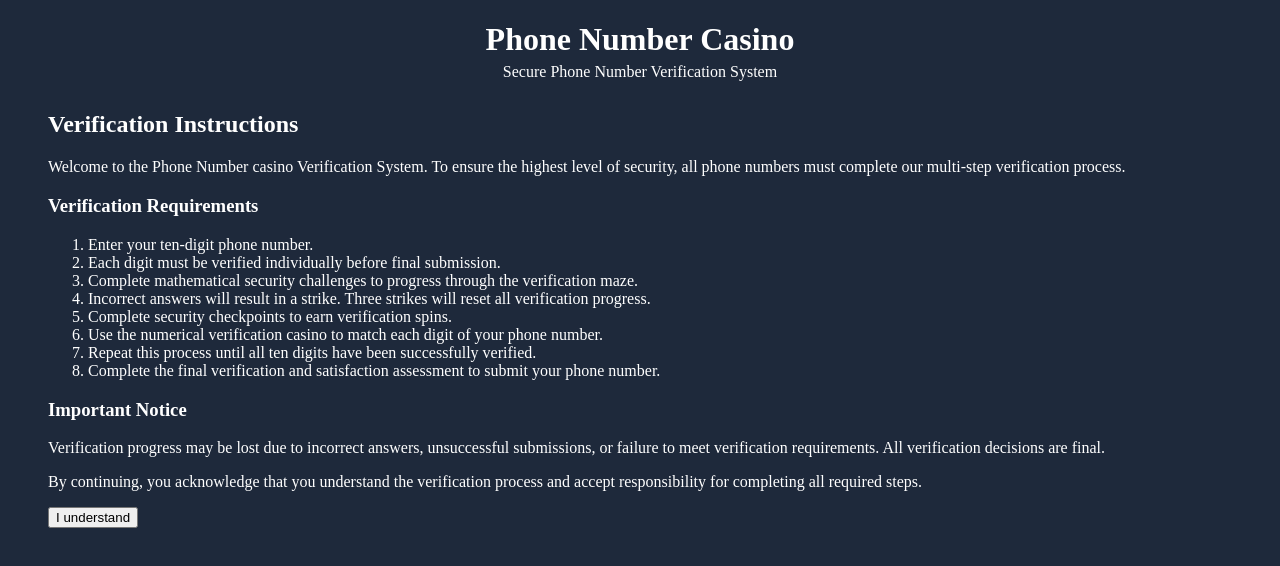
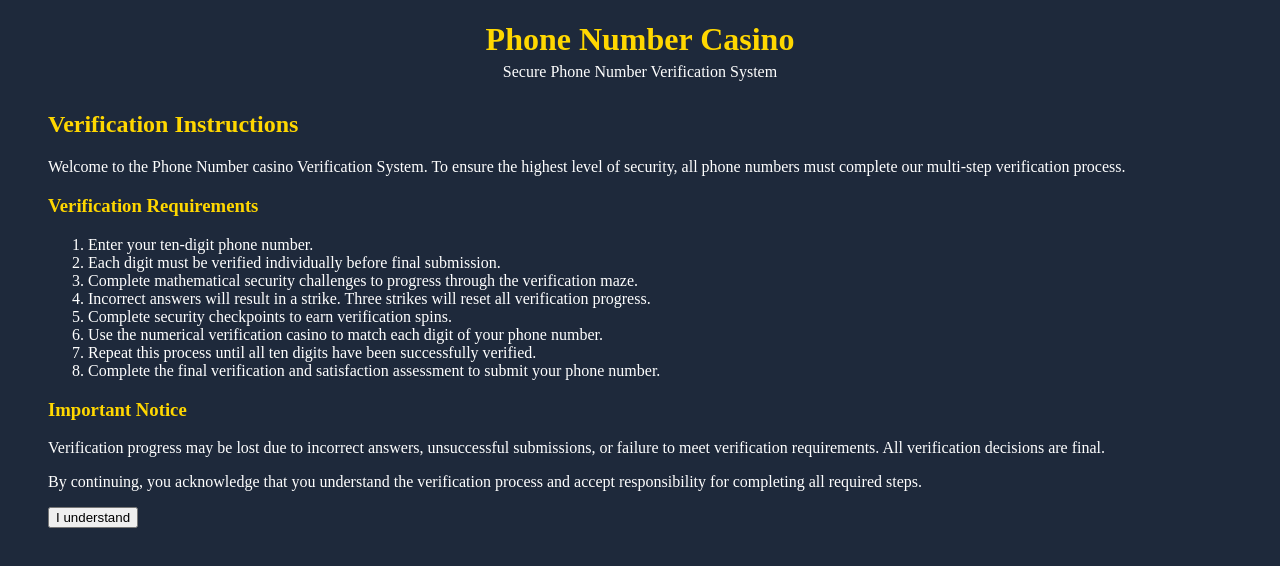
Before and after one commit to AidanSpace-dot/aidanspace-dot.github.io, a plain HTML site: page WA14_index.html in a window 1280 px wide. Drawn offline with Linux system fonts and the light colour scheme.

Commit message:
Update WA14_index.css
header color change

```diff
--- a/WA14_index.css
+++ b/WA14_index.css
@@ -6,6 +6,7 @@ header {
 
 header h1 {
     margin-bottom: 5px;
+    color: gold;
 }
 
 header p {
@@ -16,8 +17,13 @@ header p {
  .warnings {
     margin-left: 40px;
     margin-top: 30px;
-
 }
+ .warnings h2 {
+    color: gold;
+ }
+ .warnings h3 {
+    color: gold;
+ }
 
 /* background */
 body {
```
